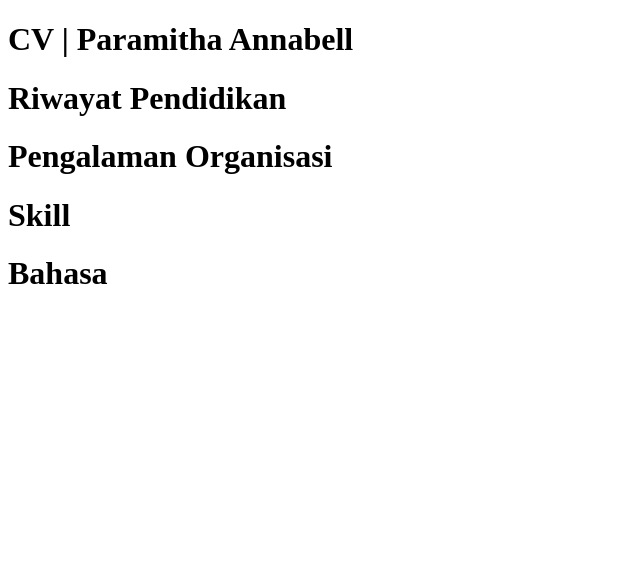
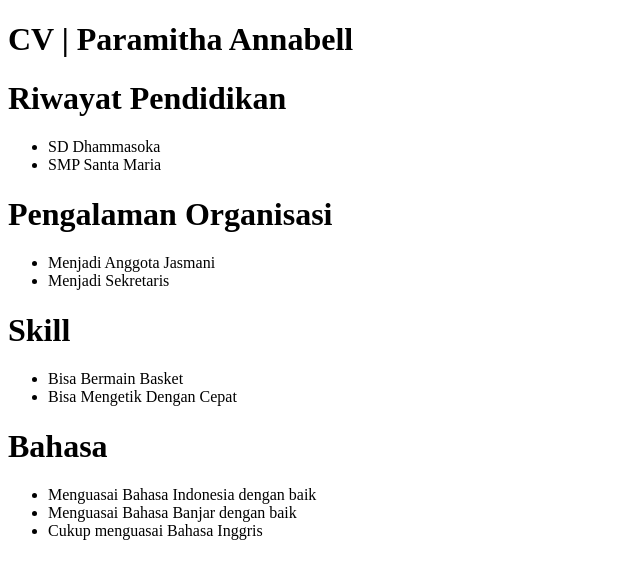
Before and after one commit to mithaannabell/mithaannabell.github.io, a plain HTML site: page index.html in a window 1280 px wide. Shown: the whole page, without its empty margins (0-640 px from the left). Drawn offline with Linux system fonts and the light colour scheme.

Commit message:
Add files via upload

```diff
--- a/index.html
+++ b/index.html
@@ -11,9 +11,26 @@
     </header>
     <main>
         <h1>Riwayat Pendidikan</h1>
+        <ul>
+            <li>SD Dhammasoka</li>
+            <li>SMP Santa Maria</li>
+        </ul>
         <h1>Pengalaman Organisasi</h1>
+        <ul>
+            <li>Menjadi Anggota Jasmani</li>
+            <li>Menjadi Sekretaris</li>
+        </ul>
         <h1>Skill</h1>
+        <ul>
+            <li>Bisa Bermain Basket</li>
+            <li>Bisa Mengetik Dengan Cepat</li>
+        </ul>
         <h1>Bahasa</h1>
+        <ul>
+            <li>Menguasai Bahasa Indonesia dengan baik</li>
+            <li>Menguasai Bahasa Banjar dengan baik</li>
+            <li>Cukup menguasai Bahasa Inggris</li>
+        </ul>
     </main>
     <footer></footer>
 </body>
```
